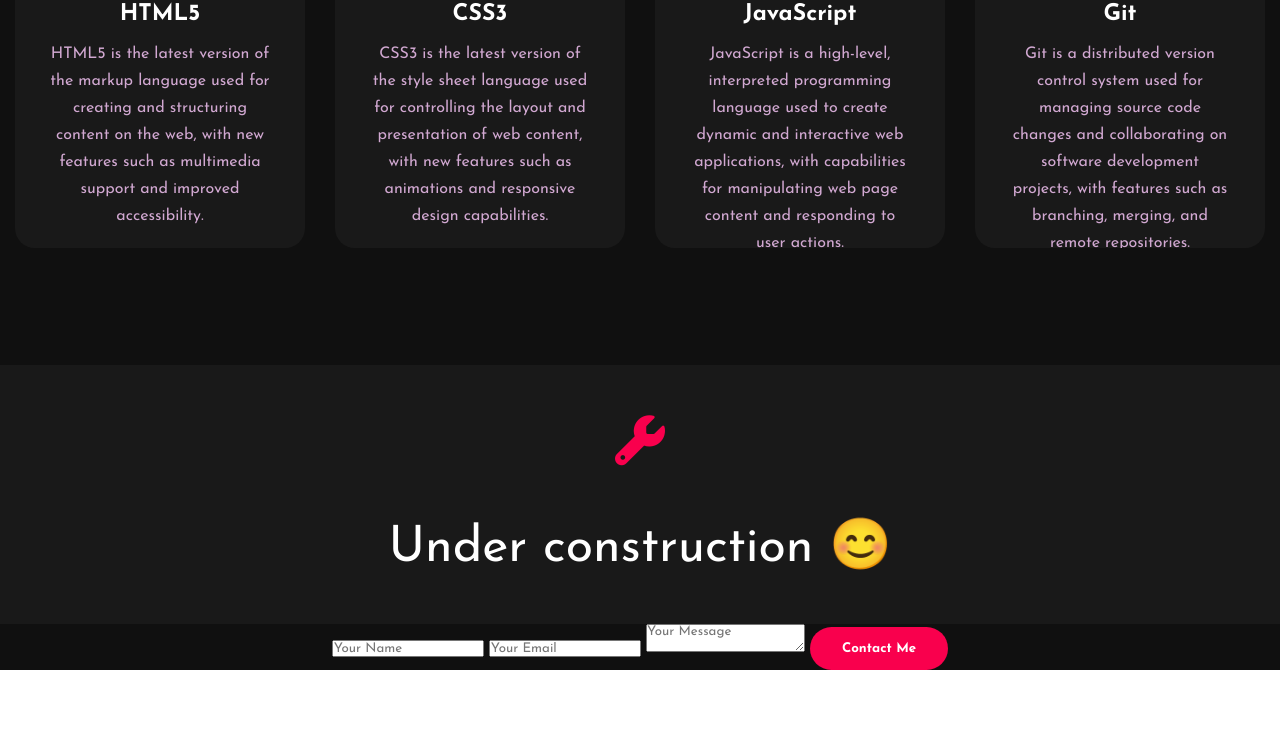
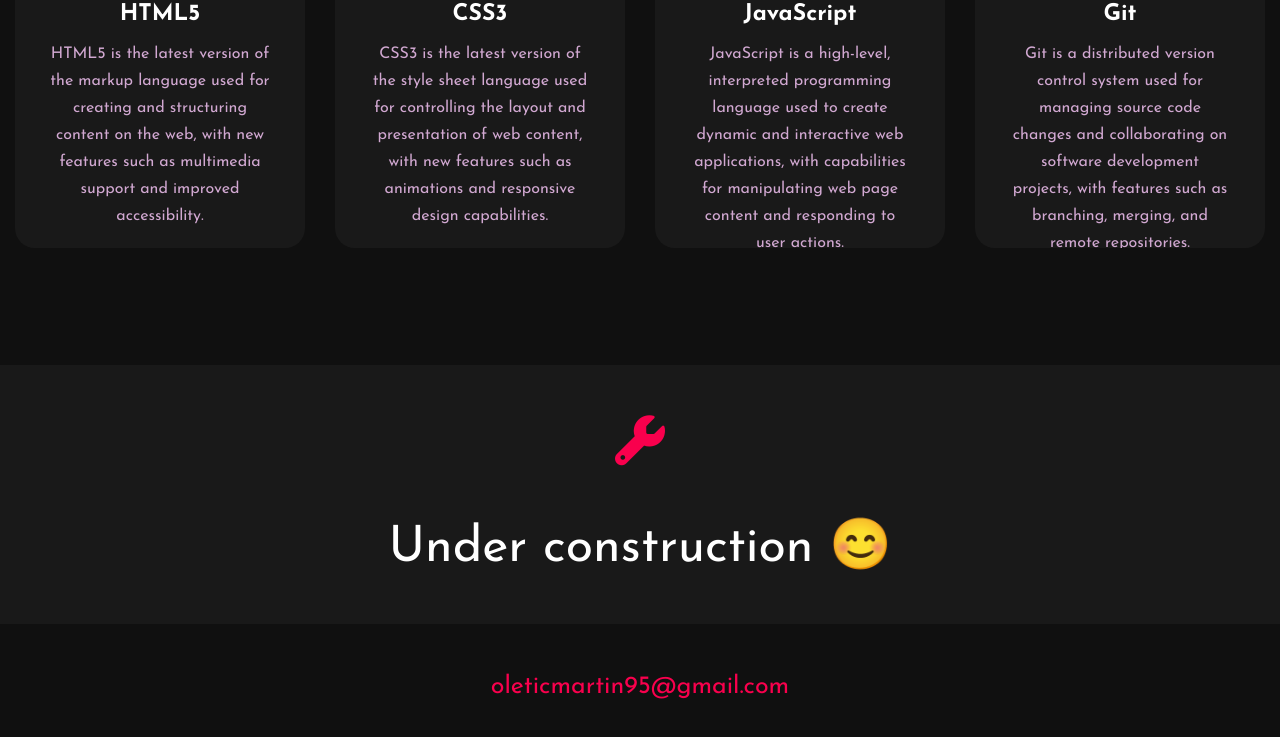
Before and after one commit to oleticm/My_portfolio, a plain HTML site: page index.html in a window 1280 px wide. Shown: the part 1950-2687 px from the top of the page. Before the commit the page ends 2620 px from the top, so only its background shows below. Drawn offline with Linux system fonts and the light colour scheme.

Commit message:
Refreshed contact part

```diff
--- a/index.html
+++ b/index.html
@@ -117,14 +117,8 @@
         </div>
     </div>
     <!---Contact Me-->
-    <div class="contact-box">
-
-        <form>
-            <input type="text" class="input-field" placeholder="Your Name">
-            <input type="email" class="input-field" placeholder="Your Email">
-            <textarea type="text" class="input-field" placeholder="Your Message"></textarea>
-            <button type="button">Contact Me</button>
-        </form>
+    <div class="contact">
+        <p><span>oleticmartin95@gmail.com</span></p>
     </div>
 </body>
 
--- a/style.css
+++ b/style.css
@@ -208,7 +208,9 @@ h5 {
 .contact-box p {
   color: #f9004d;
 }
-.contact-box {
+.contact {
+  font-size: 25px;
+  padding: 50px 50px;
   display: block;
   text-align: center;
   width: auto;
```
